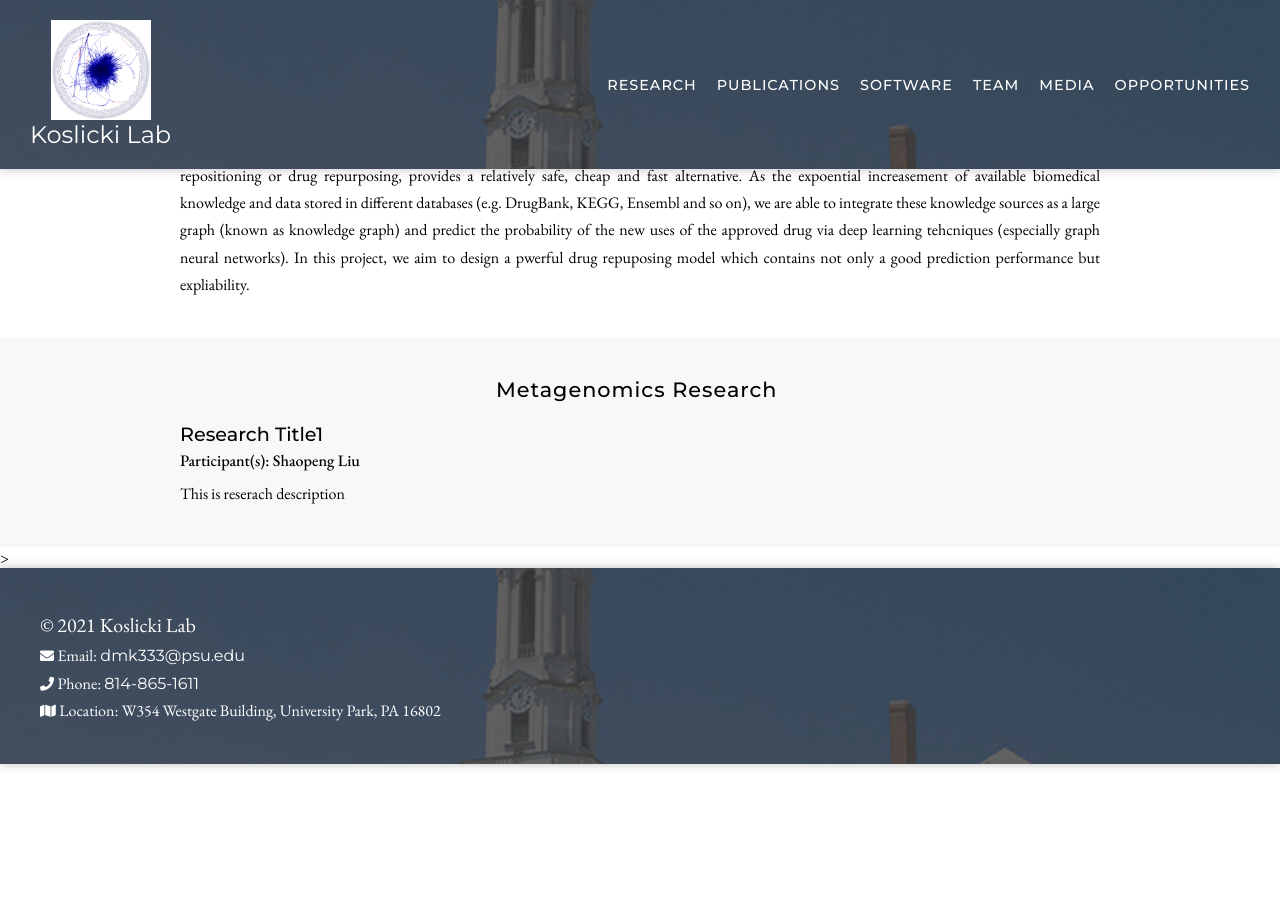
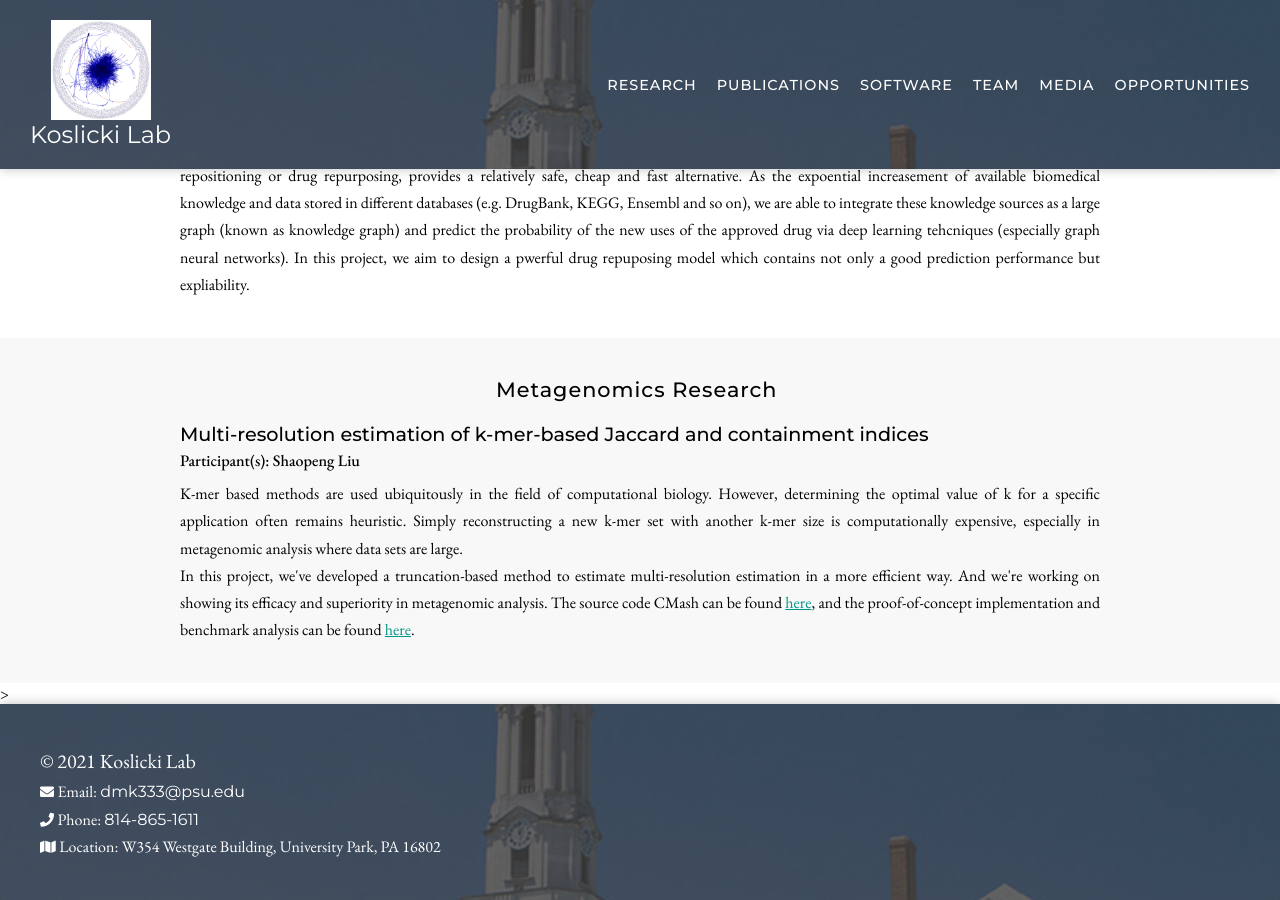
Before and after one commit to mohsenht/Koslicki-lab-PSU, a Jekyll site: the page built from research/index.md, in a window 1280 px wide and 900 px high, scrolled down 770 px. Built offline with Jekyll 4.4.1, drawn with Linux system fonts in a browser that asks for light colours; nearby versions of some CDN libraries.

Commit message:
update research page

```diff
--- a/_data/research.yml
+++ b/_data/research.yml
@@ -10,6 +10,8 @@
   desc: Traditional drug discovery methods are time-consuming and costly. In contrast, identifying new indication uses for approved drugs, also known as drug repositioning or drug repurposing, provides a relatively safe, cheap and fast alternative. As the expoential increasement of available biomedical knowledge and data stored in different databases (e.g. DrugBank, KEGG, Ensembl and so on), we are able to integrate these knowledge sources as a large graph (known as knowledge graph) and predict the probability of the new uses of the approved drug via deep learning tehcniques (especially graph neural networks). In this project, we aim to design a pwerful drug repuposing model which contains not only a good prediction performance but expliability.
 
 - type: type3
-  title: Research Title1
+  title: Multi-resolution estimation of k-mer-based Jaccard and containment indices
   people: Shaopeng Liu
-  desc: This is reserach description
+  desc: |
+    K-mer based methods are used ubiquitously in the field of computational biology. However, determining the optimal value of k for a specific application often remains heuristic. Simply reconstructing a new k-mer set with another k-mer size is computationally expensive, especially in metagenomic analysis where data sets are large. <br>
+    In this project, we've developed a truncation-based method to estimate multi-resolution estimation in a more efficient way. And we're working on showing its efficacy and superiority in metagenomic analysis. The source code CMash can be found <a href="https://github.com/dkoslicki/CMash">here</a>, and the proof-of-concept implementation and benchmark analysis can be found <a href="https://github.com/KoslickiLab/CMASH-reproducibles">here</a>.
```
